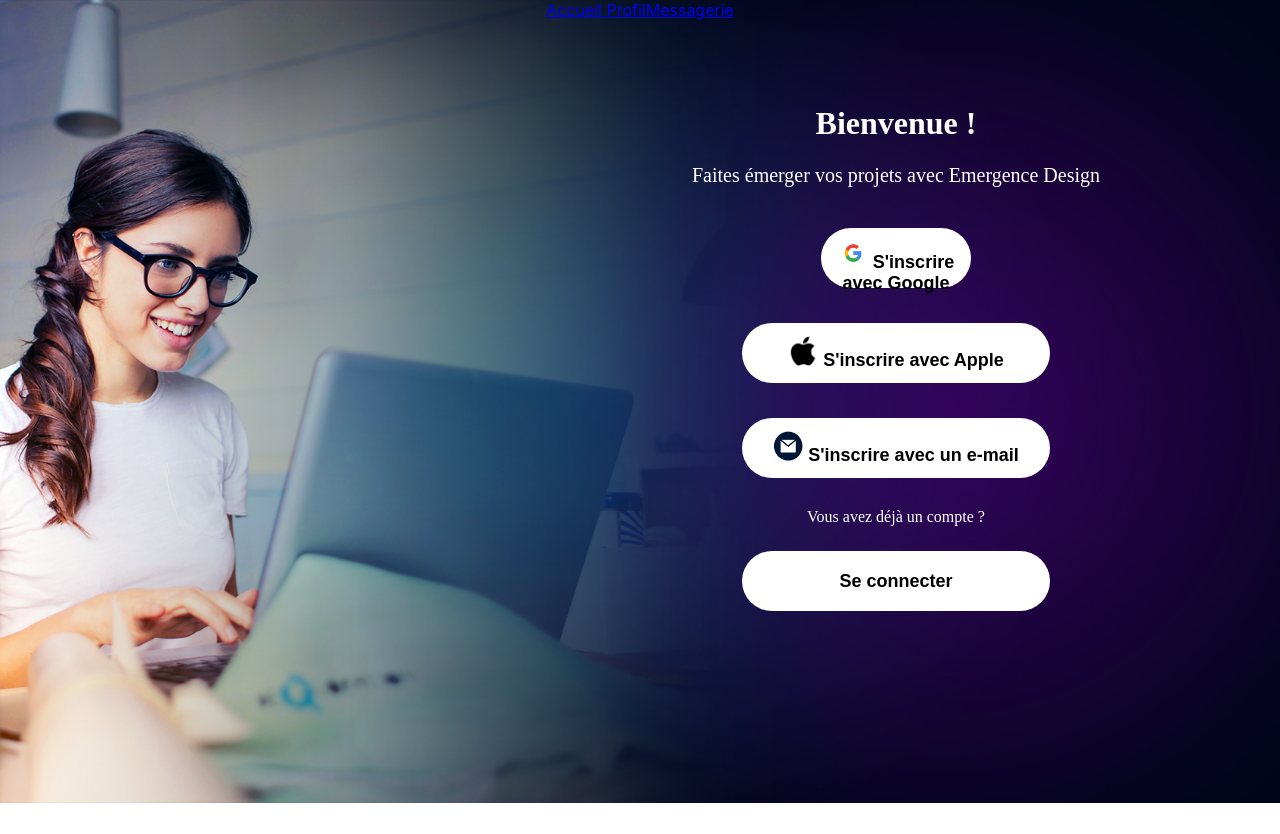
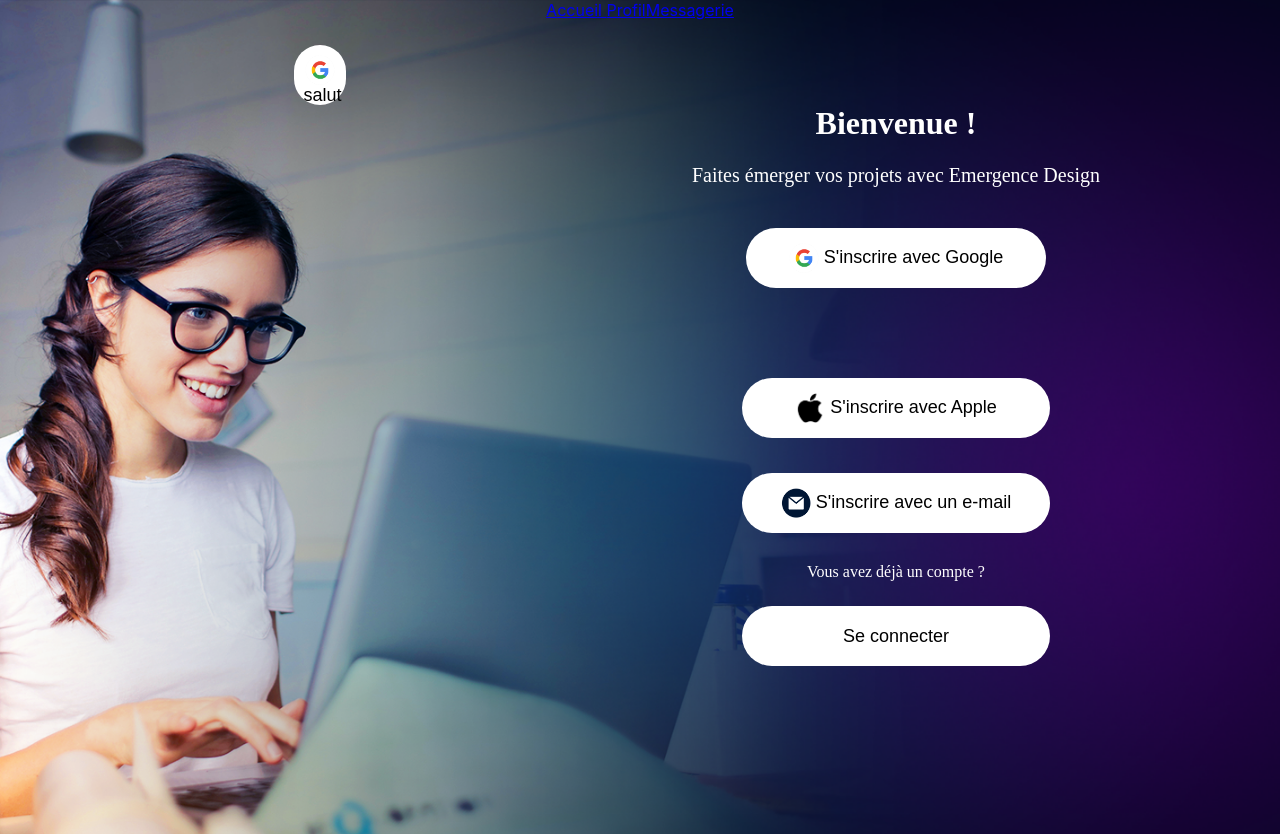
Before and after one commit to Svvmy/projet-emergence, a React (Create React App) app in the folder emergence/: page / in a window 1280 px wide. Shown: the top 834 px of the page. Before the commit the page ends 803 px from the top, so only its background shows below. Built offline with nearby package versions, Linux system fonts and the light colour scheme.

Commit message:
CSS auth 3

```diff
--- a/emergence/src/components/Auth/Authentification.css
+++ b/emergence/src/components/Auth/Authentification.css
@@ -1,10 +1,20 @@
 img{
     width: 30px;
     height: 30px;
-    align-items: center;
-    justify-content: center;
+    vertical-align: middle;
 }
+
+.test{
+    display: inline-block;
+
+}
+
+
 .logo{
+   display: inline-block;
+   width: 500px;
+   height: 150px;
+
 
 }
 
@@ -44,16 +54,18 @@ button{
 
     width:60%;
     height: 60px;
-    padding: 10px;
+    /*padding: 10px;*/
     border: none;
     background-color: white;
     color: black;
     border-radius: 50px;
-    font-weight: bold;
+    font-weight: normal;
     font-size: 18px;
     cursor: pointer;
     margin-top: 25px;
     margin-bottom: 10px;
+    vertical-align: middle;
+
 
 }
 
--- a/emergence/src/components/Auth/Authentification.jsx
+++ b/emergence/src/components/Auth/Authentification.jsx
@@ -15,6 +15,15 @@ export default function Authentification() {
             </header>
         </div>
 
+         <div className='test'>
+            <button>
+              <img src={google} alt="google" />
+              salut
+          </button>
+
+
+         </div>
+
 
         <div className='div'>
 
@@ -23,10 +32,10 @@ export default function Authentification() {
               <h2 className='text'>Faites émerger vos projets avec Emergence Design</h2>
           </div>
 
-          <div className='divBtnList'>
               <div className="logo">
                 <button><img src={google} alt="img"/> S'inscrire avec Google </button>
               </div>
+          <div className='divBtnList'>
               <button><img src={apple} alt="img"/> S'inscrire avec Apple </button>
               <button><img src={mail} alt="img"/> S'inscrire avec un e-mail </button>
               <label className='text'> Vous avez déjà un compte ?</label>
```
